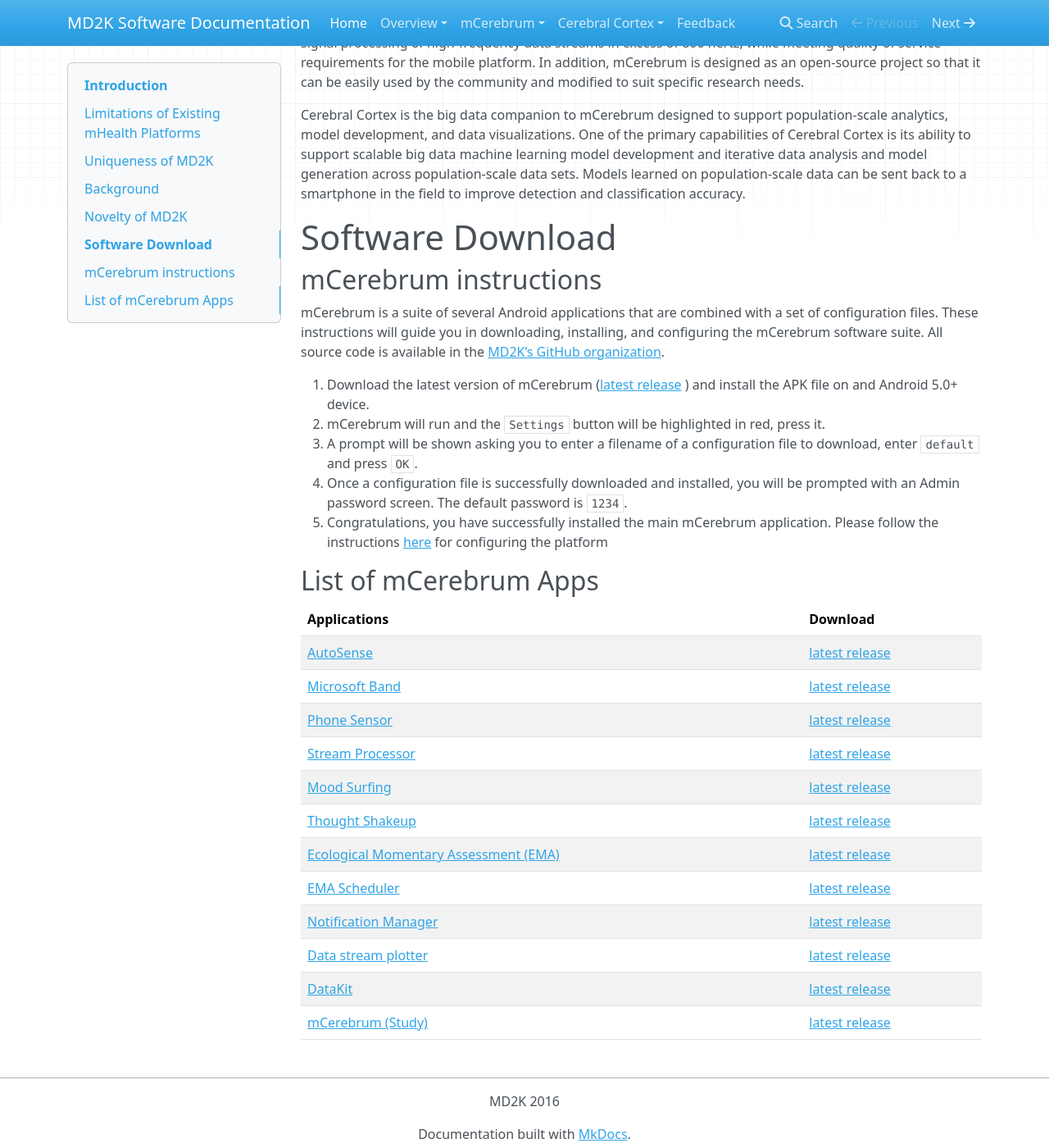
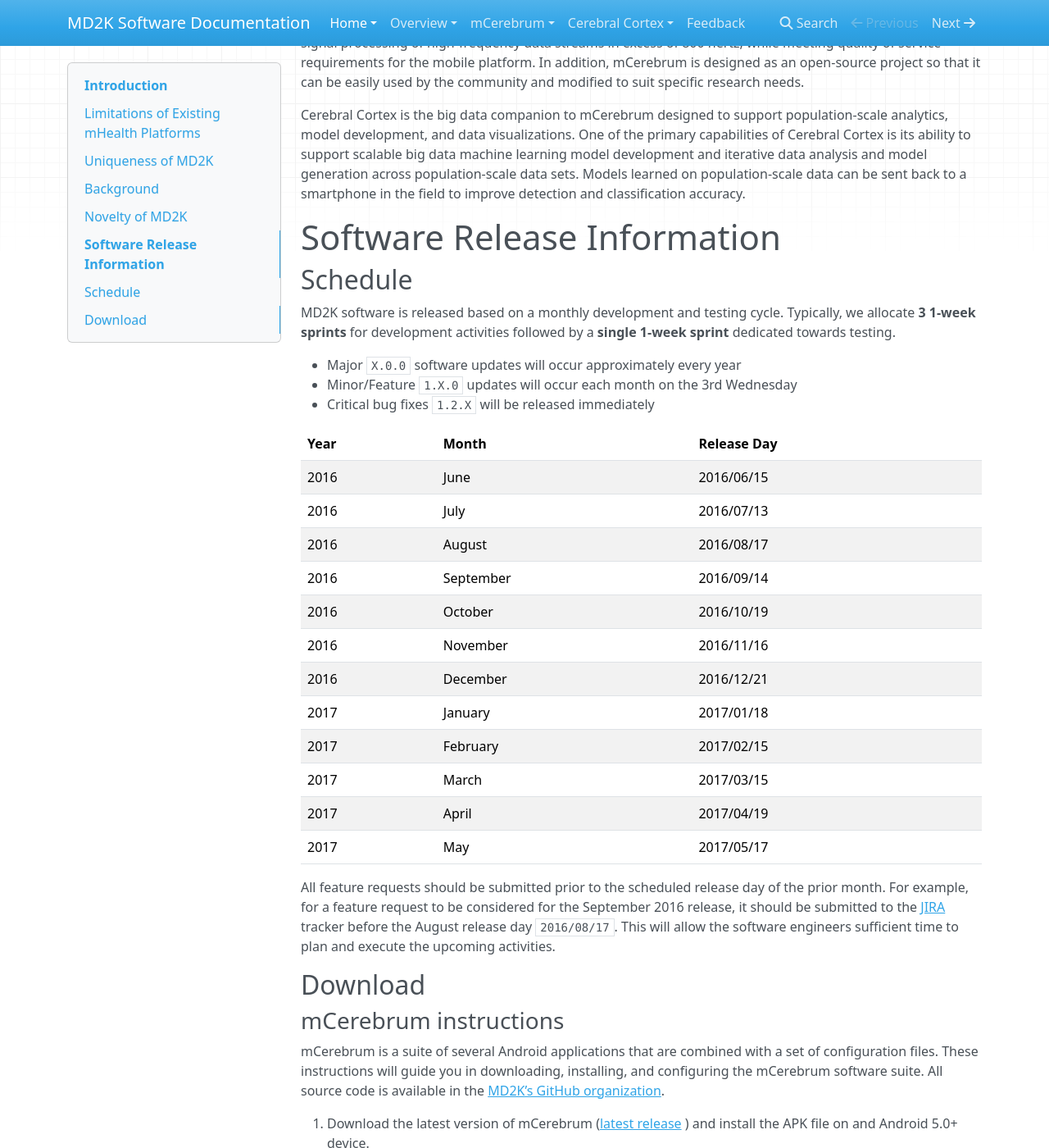
Before and after one commit to MD2Korg/md2korg.github.io, an MkDocs documentation site: the page built from docs/index.md, in a window 1280 px wide and 1400 px high, scrolled down 1072 px. Shown: the whole window at 82% size. Built offline with MkDocs 1.6.1, drawn with Linux system fonts in a browser that asks for light colours; nearby versions of some CDN libraries; old or Windows-style settings are respelled for this version of MkDocs.

Commit message:
Added software release, commiting guidelines, and fixed nested bullets

```diff
--- a/docs/index.md
+++ b/docs/index.md
@@ -20,9 +20,35 @@
 Cerebral Cortex is the big data companion to mCerebrum designed to support population-scale analytics, model development, and data visualizations. One of the primary capabilities of Cerebral Cortex is its ability to support scalable big data machine learning model development and iterative data analysis and model generation across population-scale data sets. Models learned on population-scale data can be sent back to a smartphone in the field to improve detection and classification accuracy.
 
 
-# Software Download
+# Software Release Information
 
-## mCerebrum instructions
+## Schedule
+MD2K software is released based on a monthly development and testing cycle.  Typically, we allocate **3 1-week sprints** for development activities followed by a **single 1-week sprint** dedicated towards testing.
+
+- Major `X.0.0` software updates will occur approximately every year
+- Minor/Feature `1.X.0` updates will occur each month on the 3rd Wednesday
+- Critical bug fixes `1.2.X` will be released immediately
+
+| Year |    Month   | Release Day |
+|------|------------|-------------|
+| 2016 | June       | 2016/06/15  |
+| 2016 | July       | 2016/07/13  |
+| 2016 | August     | 2016/08/17  |
+| 2016 | September  | 2016/09/14  |
+| 2016 | October    | 2016/10/19  |
+| 2016 | November   | 2016/11/16  |
+| 2016 | December   | 2016/12/21  |
+| 2017 | January    | 2017/01/18  |
+| 2017 | February   | 2017/02/15  |
+| 2017 | March      | 2017/03/15  |
+| 2017 | April      | 2017/04/19  |
+| 2017 | May        | 2017/05/17  |
+
+All feature requests should be submitted prior to the scheduled release day of the prior month.  For example, for a feature request to be considered for the September 2016 release, it should be submitted to the [JIRA](feedback) tracker before the August release day `2016/08/17`.  This will allow the software engineers sufficient time to plan and execute the upcoming activities.
+
+## Download
+
+### mCerebrum instructions
 mCerebrum is a suite of several Android applications that are combined with a
 set of configuration files.  These instructions will guide you in downloading,
 installing, and configuring the mCerebrum software suite.  All source code is
@@ -35,7 +61,7 @@
 1. Congratulations, you have successfully installed the main mCerebrum application.  Please follow the instructions [here](https://md2k.org/wp-content/uploads/2016/05/M0003.pdf) for configuring the platform
 
 
-## List of mCerebrum Apps
+### List of mCerebrum Apps
 
 | Applications                                                                          | Download                                                                                   |
 |---------------------------------------------------------------------------------------|--------------------------------------------------------------------------------------------|
--- a/mkdocs.yml
+++ b/mkdocs.yml
@@ -15,7 +15,9 @@
   - smarty
 
 pages:
-  - Home: index.md
+  - Home:
+    - Introduction: index.md
+    - Contributing: contributing.md
   - Overview:
     - Data Protection: data_protection.md
     - Contributors: contributors.md
```
Also changed, not shown: docs/contributing.md (added, +102 -0 lines), docs/mCerebrum/troubleshooting.md (+3 -7 lines).
